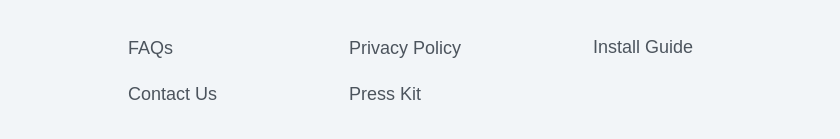
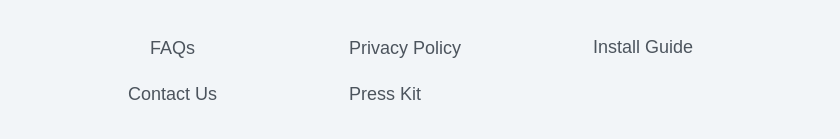
Before and after one commit to Phalcin/First-Landing-Page, a plain HTML site: page index.html in a window 1280 px wide. Shown: the part 3731-3870 px from the top of the page, 191-1031 px from the left. Drawn offline with Linux system fonts and the light colour scheme; a web font is replaced by a local one.

Commit message:
Add files via upload

```diff
--- a/index.html
+++ b/index.html
@@ -222,8 +222,8 @@
 
         <ul class="first-part">
 
+          <h1 class="faqs-h1">FAQs</h1>
           <li class="conditions faqs-privacy">
-            <h1 class="faqs-h1">FAQs</h1>
           </li>
 
           <li class="conditions">Contact Us</li>
--- a/styles.css
+++ b/styles.css
@@ -284,6 +284,8 @@ body {
 .faqs-h1 {
   font-size: 1.125rem;
   font-weight: 400;
+  text-align: center;
+  color: hsl(210, 10%, 33%);
 }
 
 .install-guide {
```
